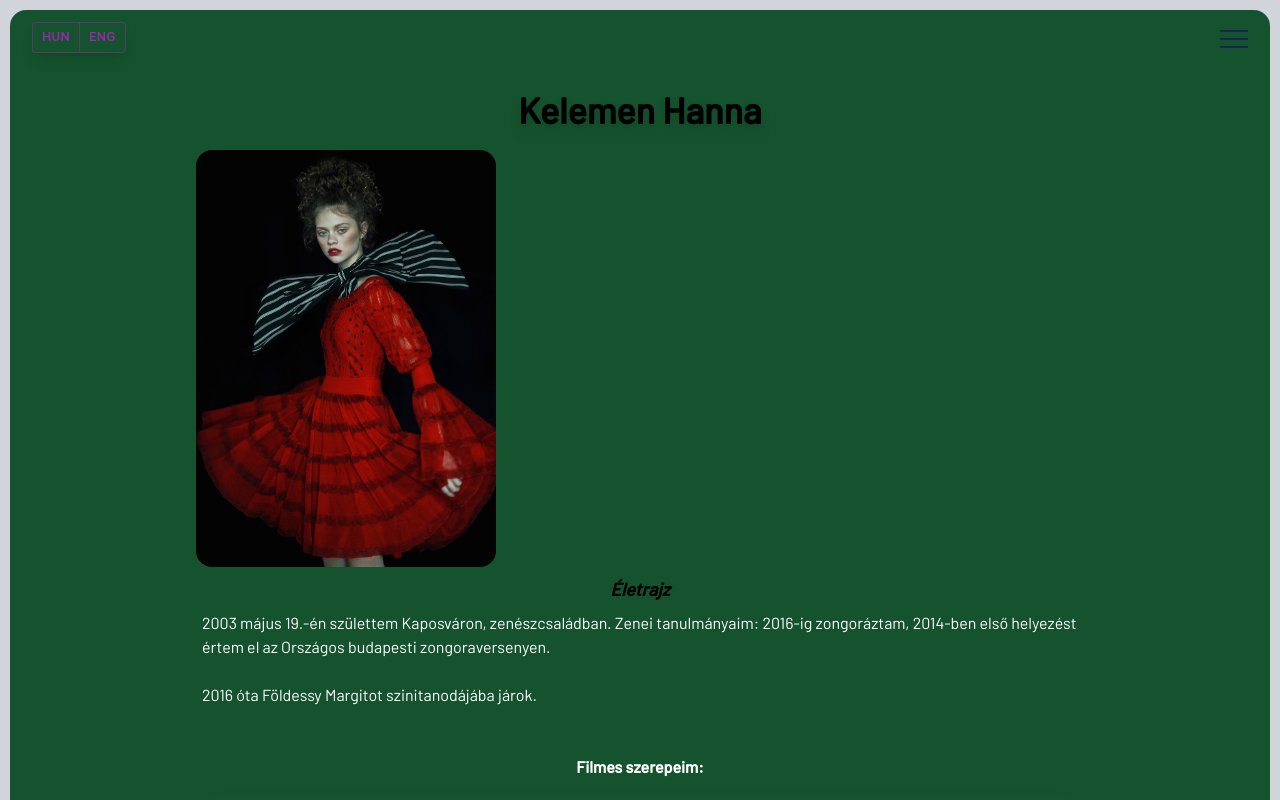
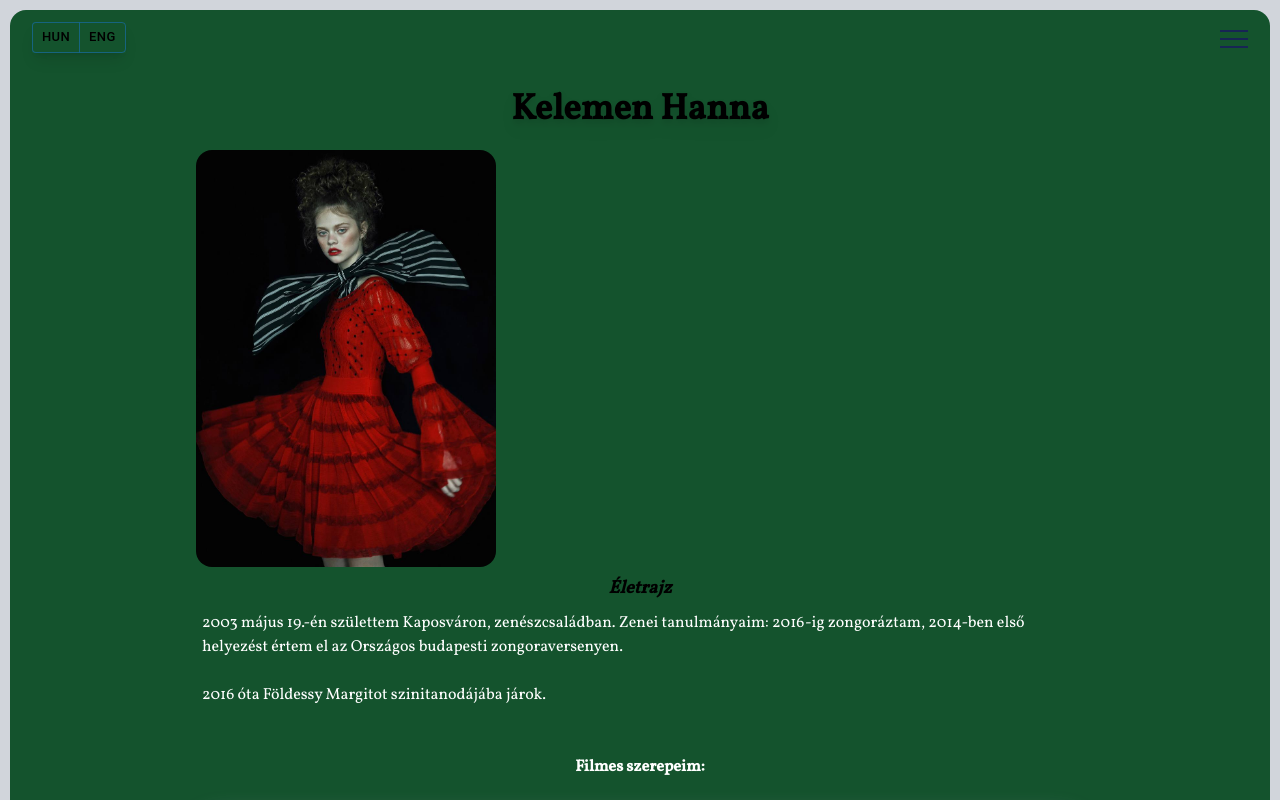
Before and after one commit to vladyslavt97/Anait-Vanoian, a Next.js app: page / in a window 1280 px wide. Shown: the top 800 px of the page. Built offline with nearby package versions, Linux system fonts and the light colour scheme.

Commit message:
language switch and font

```diff
--- a/app/globals.css
+++ b/app/globals.css
@@ -2,9 +2,6 @@
 @tailwind components;
 @tailwind utilities;
 
-.clip-path-trapezoid {
-  clip-path: polygon(0% 10%, 100% 0%, 100% 90%, 0% 100%);
-}
 
 #thevideosdivs{
   box-shadow: 0px 0px 30px #e6a8ff7a;
--- a/app/layout.tsx
+++ b/app/layout.tsx
@@ -1,8 +1,10 @@
 import './globals.css'
-import { Barlow } from 'next/font/google'
+import { Vollkorn } from 'next/font/google'
 import Footer from "@/components/Footer";
 import Header from "@/components/Header";
-const roboto = Barlow({ subsets: ['latin'], weight: ["400", "500"], style: ["italic", "normal"] })
+
+
+const roboto = Vollkorn({ subsets: ['latin'], weight: ["400", "500"], style: ["italic", "normal"] })
 
 export const metadata = {
   title: 'Hanna Kelemen',
@@ -16,7 +18,7 @@ export default function RootLayout({
 }) {
   return (
     <html lang="en">
-      <body className={`${roboto.className} bg-gray-300 h-full`}>
+      <body className={`${roboto.className} bg-gray-300 h-full overflow-x-hidden`}>
       <Header/>
         {children}
       <Footer/>
--- a/app/page.tsx
+++ b/app/page.tsx
@@ -11,7 +11,9 @@ interface languagesState {
 export default function Home() {
   const language = useStore((state: languagesState) => state.language);
   return (
-    <main className="bg-green-900 rounded-2xl m-2.5 p-4">
+    <main
+    className="bg-green-900 rounded-2xl m-2.5 p-4"
+    >
       <motion.h1
       initial={{opacity:0}}
       animate={{opacity:1}}
--- a/components/LanguageSwitch.tsx
+++ b/components/LanguageSwitch.tsx
@@ -21,11 +21,11 @@ export default function LanguageSwitch({}: Props) {
 
   const setLanguage = useStore((state: languagesState) => state.setLanguage);
   return (
-    <div className="absolute left-8 top-3 shadow-lg">
+    <div className="absolute left-8 top-3 shadow-lg z-10">
         <Box>
             <ButtonGroup size="small" aria-label="small button group">
-                <Button onClick={hunBio} key="one" color="secondary">HUN</Button>
-                <Button onClick={engBio} key="two" color="secondary">ENG</Button>
+                <Button onClick={hunBio} key="one" sx={{ color: "black" }}>HUN</Button>
+                <Button onClick={engBio} key="two" sx={{ color: "black" }}>ENG</Button>
             </ButtonGroup>
         </Box>
     </div>
```
